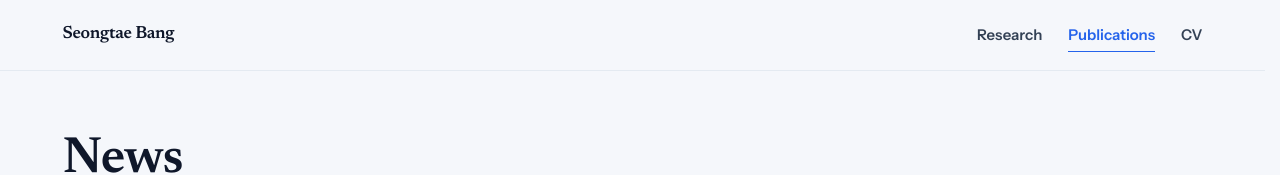
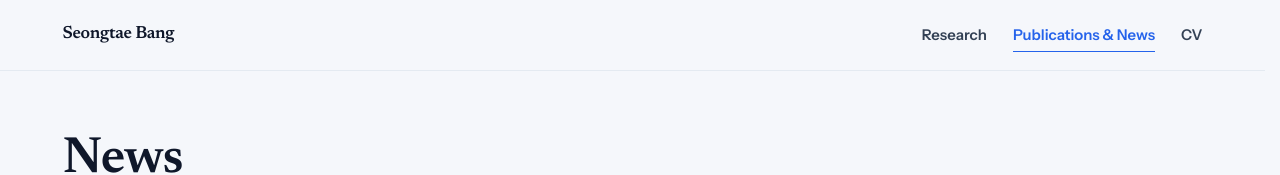
Before and after one commit to st-bang97/st-bang97.github.io, a plain HTML site: page publications.html in a window 1280 px wide. Shown: the top 175 px of the page. Drawn offline with Linux system fonts and the light colour scheme.

Commit message:
nav: label combined section Publications & News

```diff
--- a/publications.html
+++ b/publications.html
@@ -28,7 +28,7 @@
     <a class="brand" href="index.html">Seongtae Bang</a>
     <nav class="site-nav" aria-label="Primary">
       <a href="index.html#research">Research</a>
-      <a href="publications.html" aria-current="page">Publications</a>
+      <a href="publications.html" aria-current="page">Publications &amp; News</a>
       <a href="assets/cv/seongtae-bang-cv.pdf">CV</a>
     </nav>
   </div>
```
